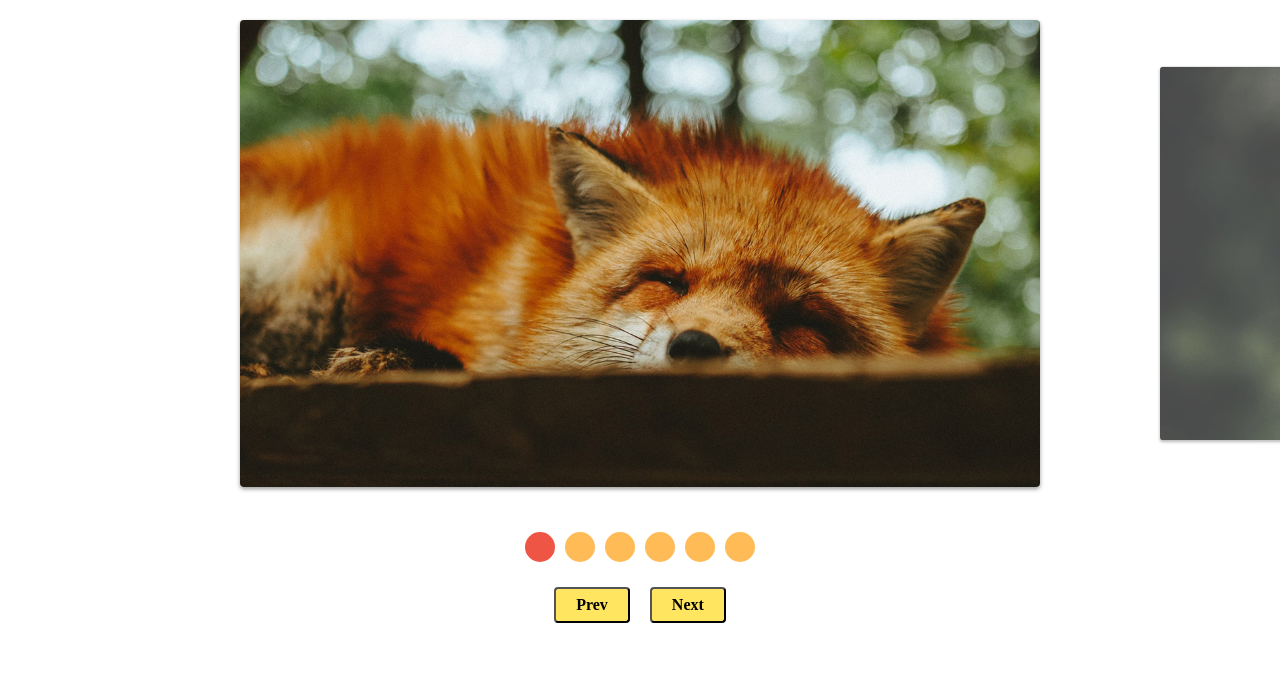
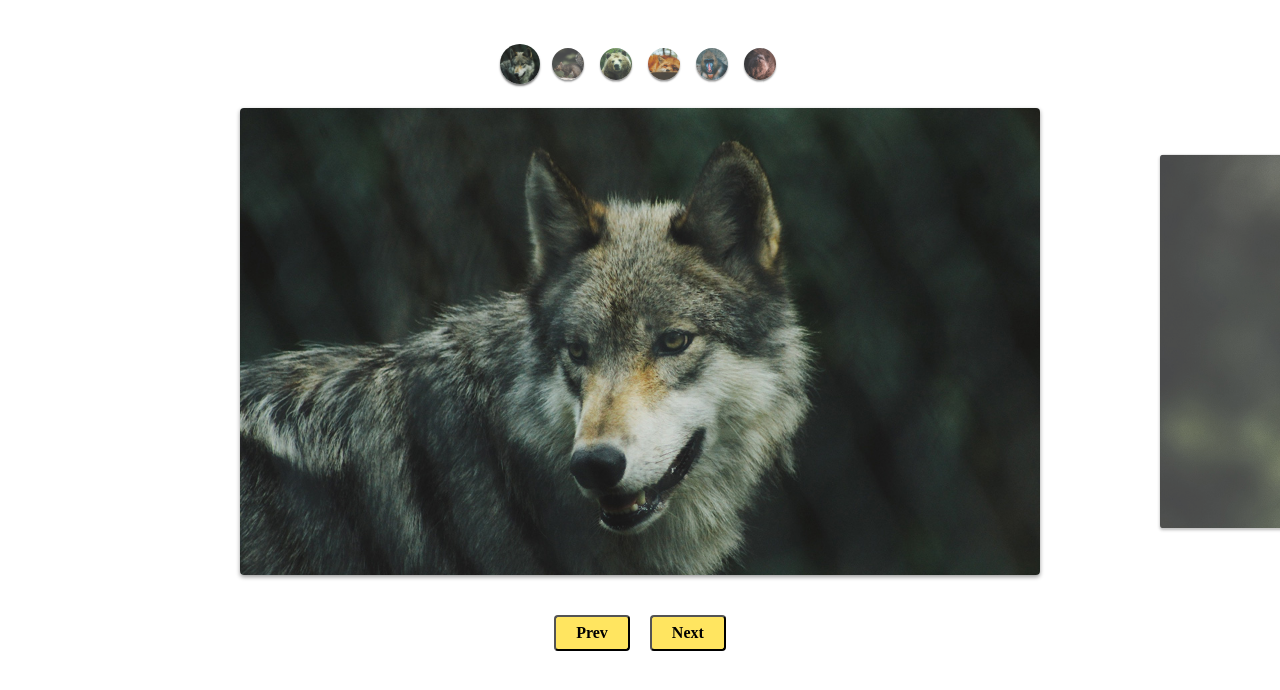
Before and after one commit to IzaiasMorais/slide-js, a plain HTML site: page index.html in a window 1280 px wide. Drawn offline with Linux system fonts and the light colour scheme.

Commit message:
custom-controls-configuration

```diff
--- a/css/styles.css
+++ b/css/styles.css
@@ -53,7 +53,6 @@ img {
     font-family: 'Fira Code';
     background-color: #ffe560;
 }
-
 [data-control='slide'] {
   display: flex;
   margin-top: 20px;
@@ -72,3 +71,24 @@ img {
 [data-control='slide'] li.active a, [data-control='slide'] li a:hover {
   background: #e54;
 }
+.custom-controls {
+  display: flex;
+  justify-content: center;
+  margin-top: 40px;
+  flex-wrap: wrap;
+}
+.custom-controls li {
+  opacity: .8;
+  width: 40px;
+  height: 40px;
+  border-radius: 50%;
+  overflow: hidden;
+  transform: scale(.8);
+  margin: 4px;
+  box-shadow: 0 2px 2px rgba(0,0,0,.5);
+  transition: .3s;
+}
+.custom-controls li.active {
+  opacity: 1;
+  transform: scale(1);
+}
--- a/index.html
+++ b/index.html
@@ -9,13 +9,21 @@
   <link rel="stylesheet" href="css/styles.css">
 </head>
 <body>
+  <ul class="custom-controls">
+    <li><img src="img/foto4-thumb.jpg" alt=""></li>
+    <li><img src="img/foto2-thumb.jpg" alt=""></li>
+    <li><img src="img/foto3-thumb.jpg" alt=""></li>
+    <li><img src="img/foto1-thumb.jpg" alt=""></li>
+    <li><img src="img/foto5-thumb.jpg" alt=""></li>
+    <li><img src="img/foto6-thumb.jpg" alt=""></li>
+  </ul>
 
   <div class="slide-wrapper">
     <ul class="slide">
-      <li><img src="img/foto1.jpg" alt=""></li>
+      <li><img src="img/foto4.jpg" alt=""></li>
       <li><img src="img/foto2.jpg" alt=""></li>
       <li><img src="img/foto3.jpg" alt=""></li>
-      <li><img src="img/foto4.jpg" alt=""></li>
+      <li><img src="img/foto1.jpg" alt=""></li>
       <li><img src="img/foto5.jpg" alt=""></li>
       <li><img src="img/foto6.jpg" alt=""></li>
     </ul>
--- a/js/script.js
+++ b/js/script.js
@@ -1,8 +1,11 @@
 import { SlideNav } from "./slide.js";
 
 const slide = new SlideNav(".slide", ".slide-wrapper");
+
 slide.init();
 
 slide.changeSlide(0);
-slide.addControl();
+
 slide.addArrow('.prev', '.next');
+
+slide.addControl('.custom-controls');
--- a/js/slide.js
+++ b/js/slide.js
@@ -117,14 +117,10 @@ export class Slide {
     this.onStart = this.onStart.bind(this);
     this.onMove = this.onMove.bind(this);
     this.onEnd = this.onEnd.bind(this);
-
     this.onResize = debounce(this.onResize.bind(this), 200)
-
     this.activeNextSlide = this.activeNextSlide.bind(this);
     this.activePrevSlide = this.activePrevSlide.bind(this);
-
     this.eventControl = this.eventControl.bind(this);
-
     this.activeControlItem = this.activeControlItem.bind(this);
   }
   init() {
@@ -169,10 +165,11 @@ export class SlideNav extends Slide {
     this.controlArray.forEach(item => item.classList.remove(this.activeClass))
     this.controlArray[this.index.active].classList.add(this.activeClass)
   }
-  addControl() {
-    this.control = this.createControl();
+  addControl(customControl) {
+    this.control = document.querySelector(customControl);
     this.controlArray = [...this.control.children];
+
+    this.activeControlItem();
     this.controlArray.forEach(this.eventControl);
-    this.activeControlItem();
   }
 }
```
